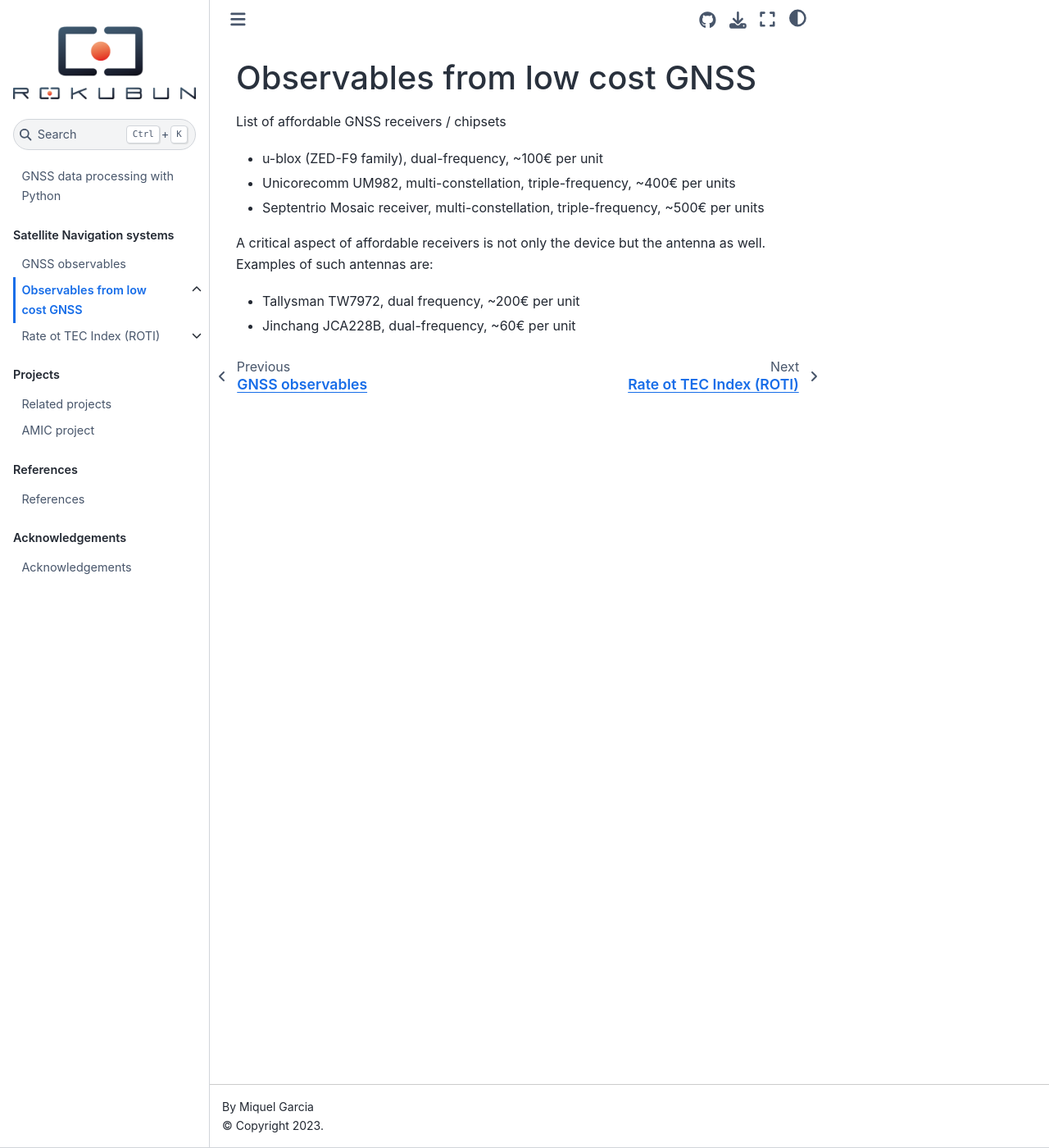
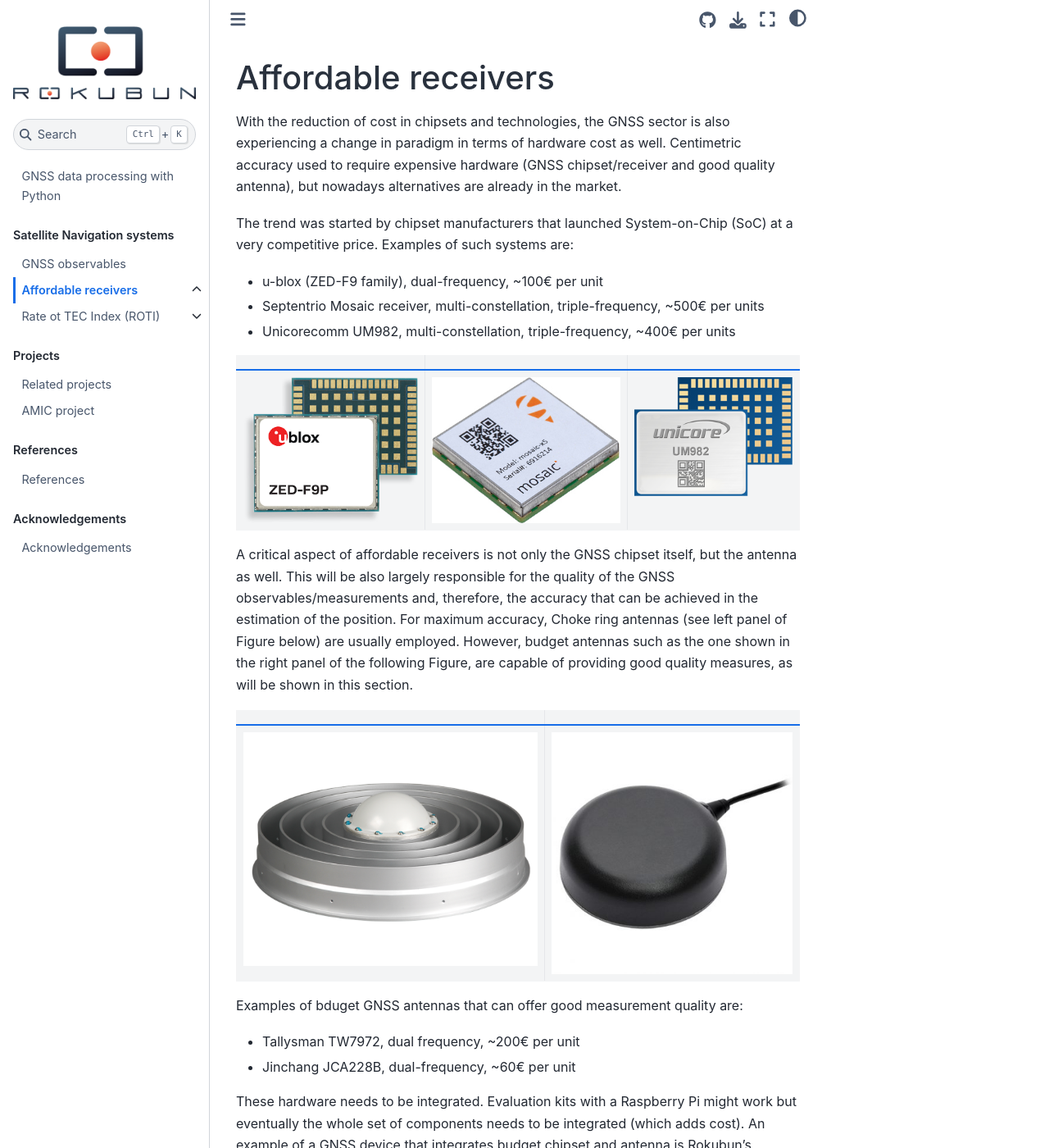
Before and after one commit to rokubun/gnss_tutorials, a Jupyter Book: the page built from docs/low_cost_gnss.md, in a window 1280 px wide and 1400 px high. Shown: the whole window at 82% size. Built offline with Jupyter Book 1.0.4 settings and Sphinx 7.4.7 and the Sphinx Book theme 1.1.4, drawn with Linux system fonts in a browser that asks for light colours; pages that are not in the unit, such as notebooks, are missing from menus; some of the changed text lies outside the part shown.

Commit message:
feat(docs): first version of affordable receivers

```diff
--- a/docs/low_cost_gnss.md
+++ b/docs/low_cost_gnss.md
@@ -1,13 +1,40 @@
-# Observables from low cost GNSS
+# Affordable receivers
 
-List of affordable GNSS receivers / chipsets
+With the reduction of cost in chipsets and technologies, the GNSS sector is also
+experiencing a change in paradigm in terms of hardware cost as well. Centimetric
+accuracy used to require expensive hardware (GNSS chipset/receiver and good quality
+antenna), but nowadays alternatives are already in the market.
+
+The trend was started by chipset manufacturers that launched System-on-Chip (SoC)
+at a very competitive price. Examples of such systems are:
 
 - u-blox (ZED-F9 family), dual-frequency, ~100€ per unit
+- Septentrio Mosaic receiver, multi-constellation, triple-frequency, ~500€ per units
 - Unicorecomm UM982, multi-constellation, triple-frequency, ~400€ per units
-- Septentrio Mosaic receiver, multi-constellation, triple-frequency, ~500€ per units
 
-A critical aspect of affordable receivers is not only the device but the
-antenna as well. Examples of such antennas are:
+||||
+|:---:|:---:|:----:|
+| ![ZED-F9P](../assets/ZED-F9P.png) | ![Septentrio Mosaic](../assets/mosaic.jpg) | ![Unicorecomm UM982](../assets/unicorecomm_UM982.png) |
+
+
+A critical aspect of affordable receivers is not only the GNSS chipset itself, but the
+antenna as well. This will be also largely responsible for the quality of the
+GNSS observables/measurements and, therefore, the accuracy that can be achieved in
+the estimation of the position. For maximum accuracy, Choke ring antennas
+(see left panel of Figure below) are usually employed. However, budget antennas
+such as the one shown in the right panel of the following Figure, are capable
+of providing good quality measures, as will be shown in this section.
+
+|||
+|:---:|:---:|
+|![Choke ring antenna](../assets/choke_ring_antenna.png) | ![Talysmann TW7972](../assets/talysmann_tw7972.jpg) |
+
+
+Examples of bduget GNSS antennas that can offer good measurement quality are:
 
 - Tallysman TW7972, dual frequency, ~200€ per unit
 - Jinchang JCA228B, dual-frequency, ~60€ per unit
+
+These hardware needs to be integrated. Evaluation kits with a Raspberry Pi might work but eventually the whole set of components needs to be integrated (which adds cost). An example of a GNSS device that integrates budget chipset and antenna is Rokubun's MEDEA computer (see Figure below), based on a u-blox ZED-F9P and an application processor to load third-party software to process GNSS measurements (as done in the [AMIC project](./amic.md))
+
+![MEDEA GNSS computer](../assets/MEDEA.png)
```
Also changed, not shown: assets/MEDEA.png (added), assets/ZED-F9P.png (added), assets/choke_ring_antenna.png (added), assets/mosaic.jpg (added), assets/talysmann_tw7972.jpg (added), assets/unicorecomm_UM982.png (added).
